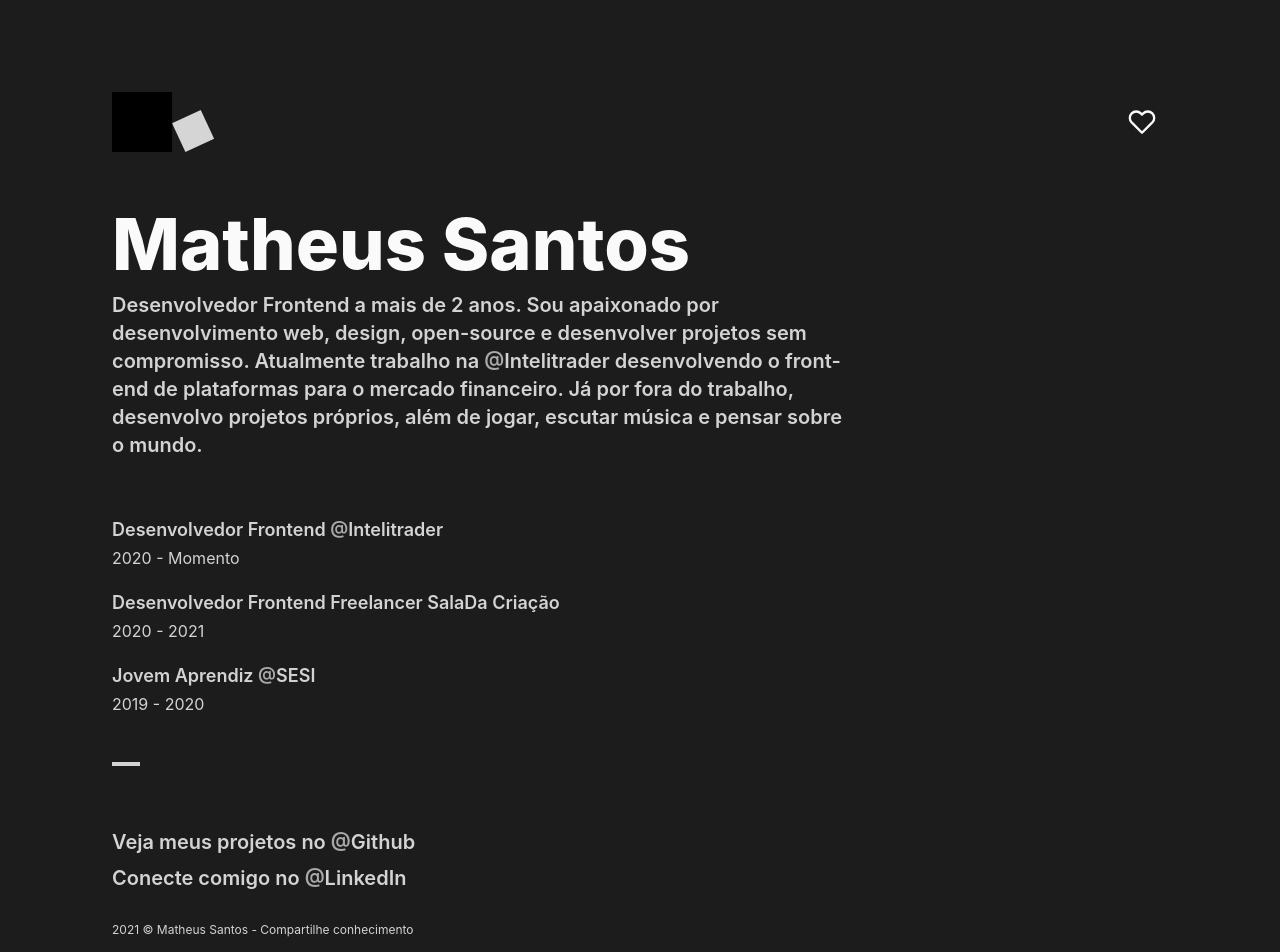
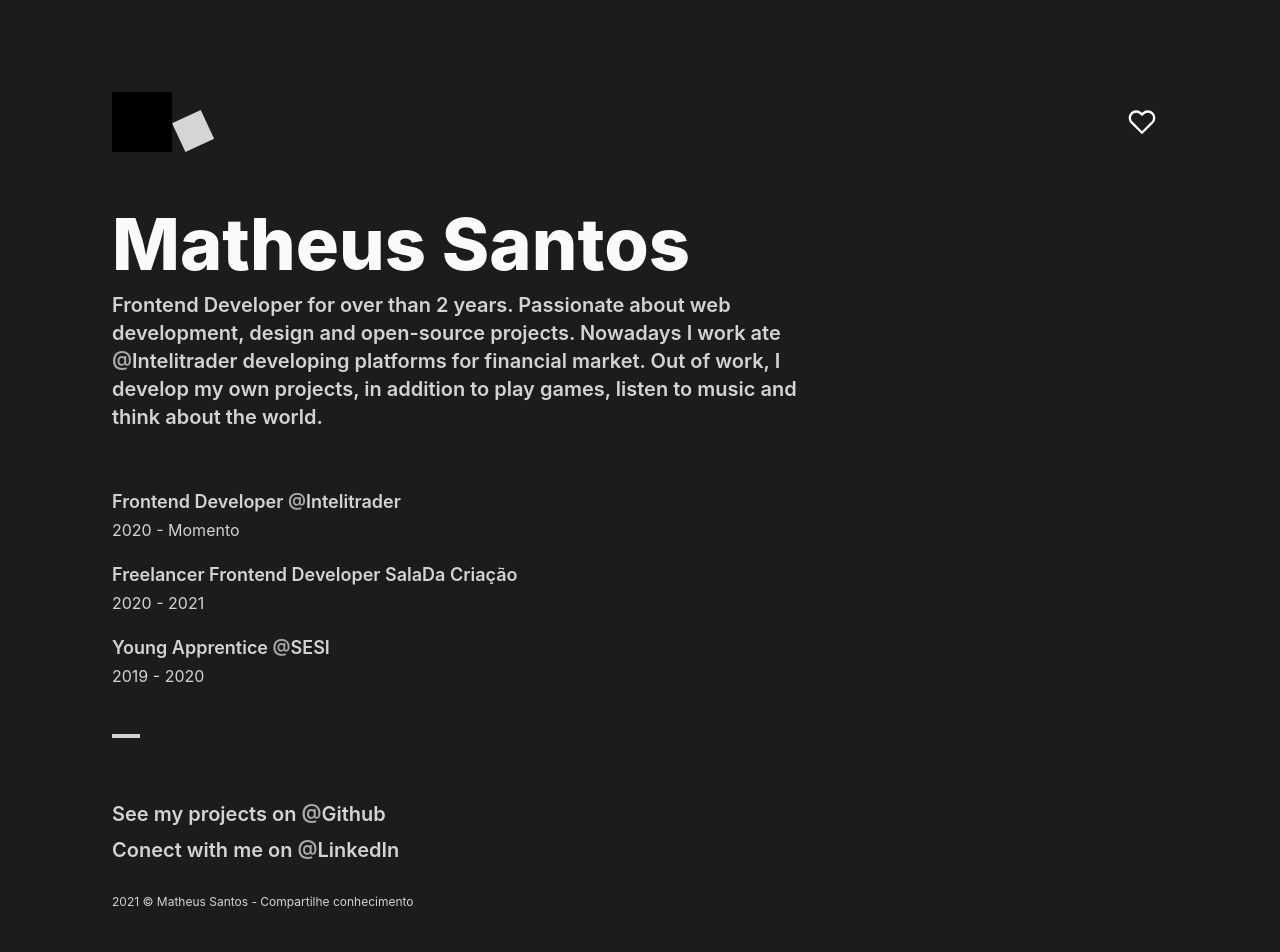
Before and after one commit to MathPSantos/my-website, a Next.js app: page / in a window 1280 px wide. Shown: the top 952 px of the page. Built offline with nearby package versions, Linux system fonts and the light colour scheme.

Commit message:
feat: translate website content

```diff
--- a/data/experience.json
+++ b/data/experience.json
@@ -1,7 +1,7 @@
 {
   "data": [
     {
-      "position": "Desenvolvedor Frontend",
+      "position": "Frontend Developer",
       "company": "Intelitrader",
       "href": "https://www.intelitrader.com.br/",
       "initialYear": 2020,
@@ -9,7 +9,7 @@
       "current": true
     },
     {
-      "position": "Desenvolvedor Frontend Freelancer",
+      "position": "Freelancer Frontend Developer",
       "company": " SalaDa Criação",
       "href": null,
       "initialYear": 2020,
@@ -17,7 +17,7 @@
       "current": false
     },
     {
-      "position": "Jovem Aprendiz",
+      "position": "Young Apprentice",
       "company": "SESI",
       "href": "https://www.sesisp.org.br/",
       "initialYear": 2019,
--- a/data/keyRoutes.json
+++ b/data/keyRoutes.json
@@ -16,5 +16,11 @@
     "link": "/projects",
     "command": "mp",
     "foreign": false
+  },
+  {
+    "label": "?????",
+    "link": "/???",
+    "command": "??",
+    "foreign": false
   }
 ]
--- a/src/pages/404.tsx
+++ b/src/pages/404.tsx
@@ -13,7 +13,7 @@ export default function Custom404() {
       <main className={styled.container}>
         <h1>404</h1>
         <h2>
-          Não encontramos nada por aqui... Ir para{" "}
+          We didn't find anything here... Go to{" "}
           <Link href="/">
             <a>home</a>
           </Link>
--- a/src/pages/index.tsx
+++ b/src/pages/index.tsx
@@ -20,9 +20,8 @@ export default function Home() {
           <h1>Matheus Santos</h1>
 
           <h2>
-            Desenvolvedor Frontend a mais de 2 anos. Sou apaixonado por
-            desenvolvimento web, design, open-source e desenvolver projetos sem
-            compromisso. Atualmente trabalho na{" "}
+            Frontend Developer for over than 2 years. Passionate about web
+            development, design and open-source projects. Nowadays I work ate{" "}
             <a
               className="foreign"
               href="https://www.intelitrader.com.br/"
@@ -30,9 +29,9 @@ export default function Home() {
             >
               Intelitrader
             </a>{" "}
-            desenvolvendo o front-end de plataformas para o mercado financeiro.
-            Já por fora do trabalho, desenvolvo projetos próprios, além de
-            jogar, escutar música e pensar sobre o mundo.
+            developing platforms for financial market. Out of work, I develop my
+            own projects, in addition to play games, listen to music and think
+            about the world.
           </h2>
 
           <ExperienceSection />
@@ -41,7 +40,7 @@ export default function Home() {
 
           <div className={styled.media}>
             <p>
-              Veja meus projetos no{" "}
+              See my projects on{" "}
               <a
                 className="foreign"
                 target="_blank"
@@ -51,7 +50,7 @@ export default function Home() {
               </a>
             </p>
             <p>
-              Conecte comigo no{" "}
+              Conect with me on{" "}
               <a
                 className="foreign"
                 target="_blank"
```
